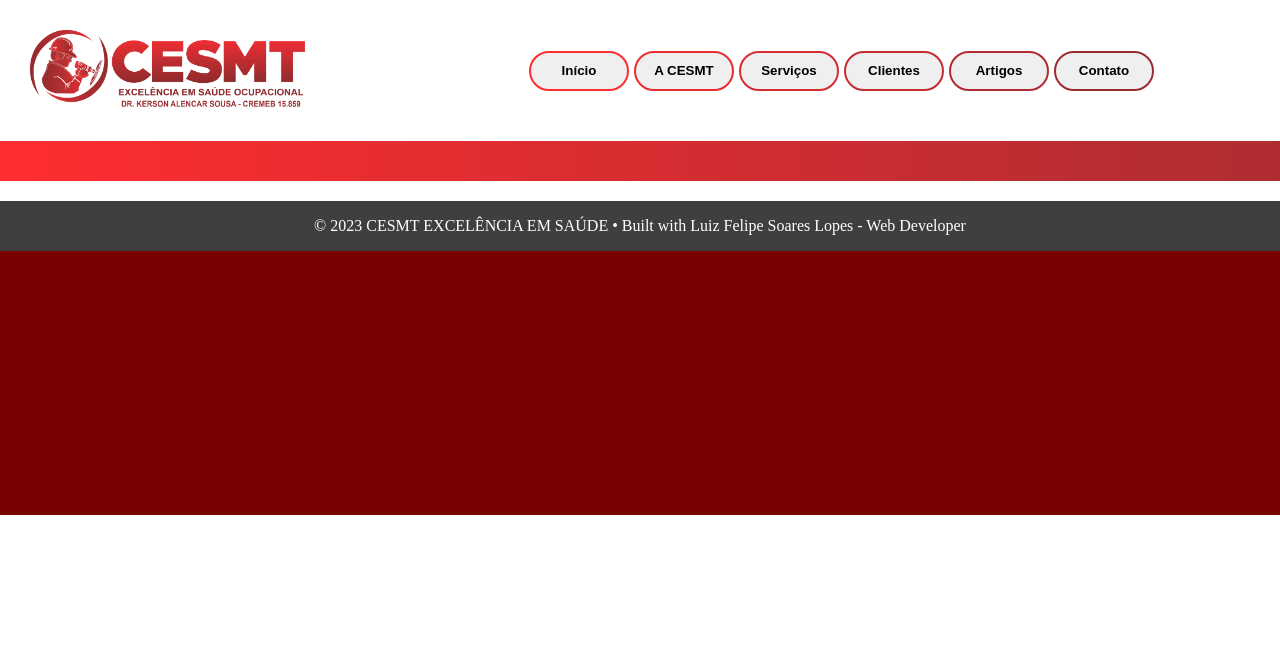
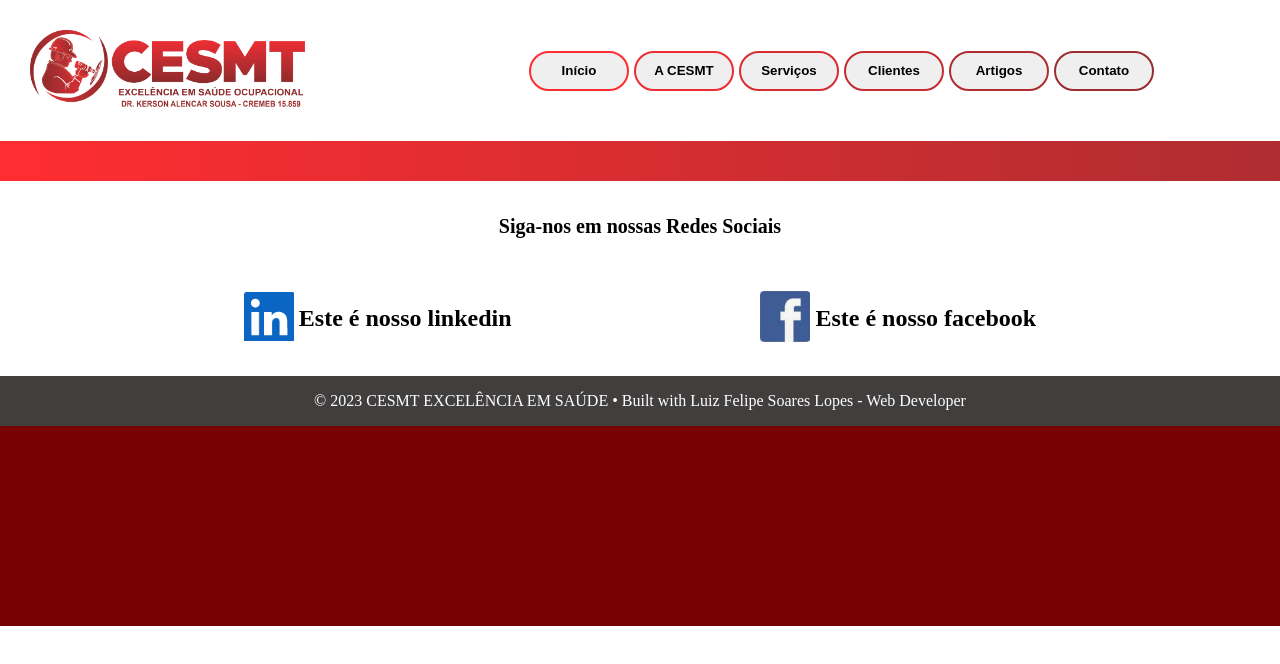
Before and after one commit to FelipeFull-Stack/CESMT-Client, a React (Create React App) app: page / in a window 1280 px wide. Shown: the top 664 px of the page. Built offline with nearby package versions, Linux system fonts and the light colour scheme.

Commit message:
Include Facebook and LikedIn in Footer

```diff
--- a/src/App.js
+++ b/src/App.js
@@ -1,5 +1,5 @@
 import { Route, Routes } from "react-router-dom";
-import { SelectContextComponent } from "./context/selectContext";
+import { SelectContextComponent } from "./context/SelectContext";
 import { Home } from "./pages/Home/index";
 import { Menubar } from "./pages/Menubar/index";
 import { Footer } from "./pages/Footer/index";
--- a/src/pages/Footer/index.js
+++ b/src/pages/Footer/index.js
@@ -1,3 +1,6 @@
+import linkedin from "../../images/icones/linkedIn colorido.png"
+import facebook from "../../images/icones/facebook Colorido.png"
+
 function Footer() {
     return (
         <>
@@ -9,6 +12,31 @@ function Footer() {
                     width: "100%",
                     background: "linear-gradient(to right, rgb(255, 45, 49), rgb(175, 45, 49))"
                 }}>
+            </div>
+
+            <div style={{marginBottom: "20px"}}>
+                <div style={{ display: "flex", justifyContent: "center", marginBottom: "30px" }}>
+                    <h1 style={{ fontSize: "20px", fontWeight: "700" }}>Siga-nos em nossas Redes Sociais</h1>
+                </div>
+                <div style={{ display: "flex", flexDirection: "row", gap: 5, justifyContent: "space-evenly", alignItems: "center" }}>
+                    <div style={{ display: "flex", flexDirection: "row", gap: 5, justifyContent: "center", alignItems: "center" }}>
+                        <div>
+                            <img style={{ width: "50px" }} src={linkedin} alt="Icone" />
+                        </div>
+                        <div>
+                            <p style={{ fontSize: "24px", fontWeight: "700" }}>Este é nosso linkedin</p>
+                        </div>
+                    </div>
+
+                    <div style={{ display: "flex", flexDirection: "row", gap: 5, justifyContent: "center", alignItems: "center" }}>
+                        <div>
+                            <img style={{ width: "50px" }} src={facebook} alt="Icone" />
+                        </div>
+                        <div>
+                            <p style={{ fontSize: "24px", fontWeight: "700" }}>Este é nosso facebook</p>
+                        </div>
+                    </div>
+                </div>
             </div>
 
             <div
@@ -32,7 +60,7 @@ function Footer() {
             <div
                 style={{
                     margin: 0,
-                    height: "33%",
+                    height: "25%",
                     width: "100%",
                     background: "rgb(120, 2, 2)"
                 }}
--- a/src/pages/Home/index.js
+++ b/src/pages/Home/index.js
@@ -2,38 +2,9 @@
 function Home() {
     return (
         <>
-            <div class="elementor-widget-container">
-                <div class="elementor-image-carousel-wrapper swiper-container swiper-container-fade swiper-container-initialized swiper-container-horizontal" dir="ltr">
-                    <div class="elementor-image-carousel swiper-wrapper swiper-image-stretch" style="transition-duration: 0ms;">
-                        <div class="swiper-slide swiper-slide-duplicate swiper-slide-duplicate-active" data-swiper-slide-index="1" style="width: 907px; transition-duration: 0ms; opacity: 0; transform: translate3d(0px, 0px, 0px);">
-                            <img decoding="async" class="swiper-slide-image" src="http://cesmt.dominiotemporario.com/wp-content/uploads/2020/06/Sem-título-3.png" alt="Sem título-3" />
-                        </div>
-                        <div class="swiper-slide swiper-slide-prev swiper-slide-duplicate-next" data-swiper-slide-index="0" style="width: 907px; transition-duration: 0ms; opacity: 0; transform: translate3d(-907px, 0px, 0px);">
-                            <img decoding="async" class="swiper-slide-image" src="http://cesmt.dominiotemporario.com/wp-content/uploads/2020/06/4.png" alt="4" />
-                        </div>
-                        <div class="swiper-slide swiper-slide-active" data-swiper-slide-index="1" style="width: 907px; transition-duration: 0ms; opacity: 1; transform: translate3d(-1814px, 0px, 0px);">
-                            <img decoding="async" class="swiper-slide-image" src="http://cesmt.dominiotemporario.com/wp-content/uploads/2020/06/Sem-título-3.png" alt="Sem título-3" />
-                        </div>
-                        <div class="swiper-slide swiper-slide-duplicate swiper-slide-next swiper-slide-duplicate-prev" data-swiper-slide-index="0" style="width: 907px; transition-duration: 0ms; opacity: 0; transform: translate3d(-2721px, 0px, 0px);">
-                            <img decoding="async" class="swiper-slide-image" src="http://cesmt.dominiotemporario.com/wp-content/uploads/2020/06/4.png" alt="4" />
-                        </div>
-                    </div>
-                    <div class="swiper-pagination swiper-pagination-clickable swiper-pagination-bullets">
-                        <span class="swiper-pagination-bullet" tabindex="0" role="button" aria-label="Go to slide 1"></span>
-                        <span class="swiper-pagination-bullet swiper-pagination-bullet-active" tabindex="0" role="button" aria-label="Go to slide 2"></span>
-                    </div>
-                    <div class="elementor-swiper-button elementor-swiper-button-prev" tabindex="0" role="button" aria-label="Previous slide">
-                        <i class="eicon-chevron-left" aria-hidden="true"></i>
-                        <span class="elementor-screen-only">Anterior</span>
-                    </div>
-                    <div class="elementor-swiper-button elementor-swiper-button-next" tabindex="0" role="button" aria-label="Next slide">
-                        <i class="eicon-chevron-right" aria-hidden="true"></i>
-                        <span class="elementor-screen-only">Próximo</span>
-                    </div>
-                    <span class="swiper-notification" aria-live="assertive" aria-atomic="true"></span></div>
-            </div>
+           <h1>oi</h1>
         </>
-    );
+    )
 }
 
 export { Home }
```
Also changed, not shown: src/images/icones/facebook Colorido.png (added), src/images/icones/linkedIn colorido.png (added).
